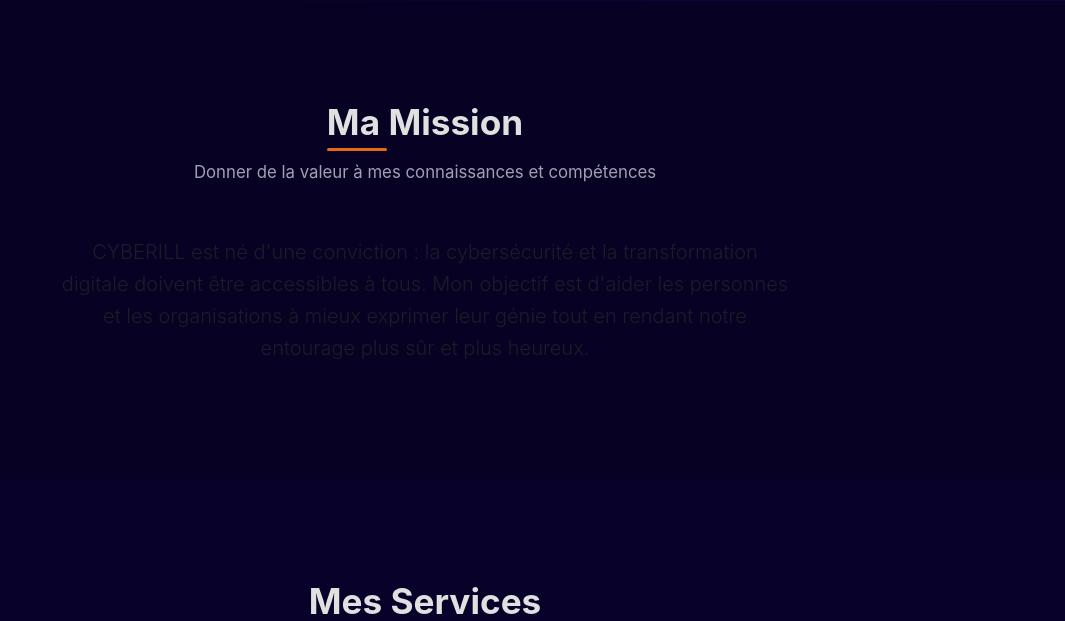
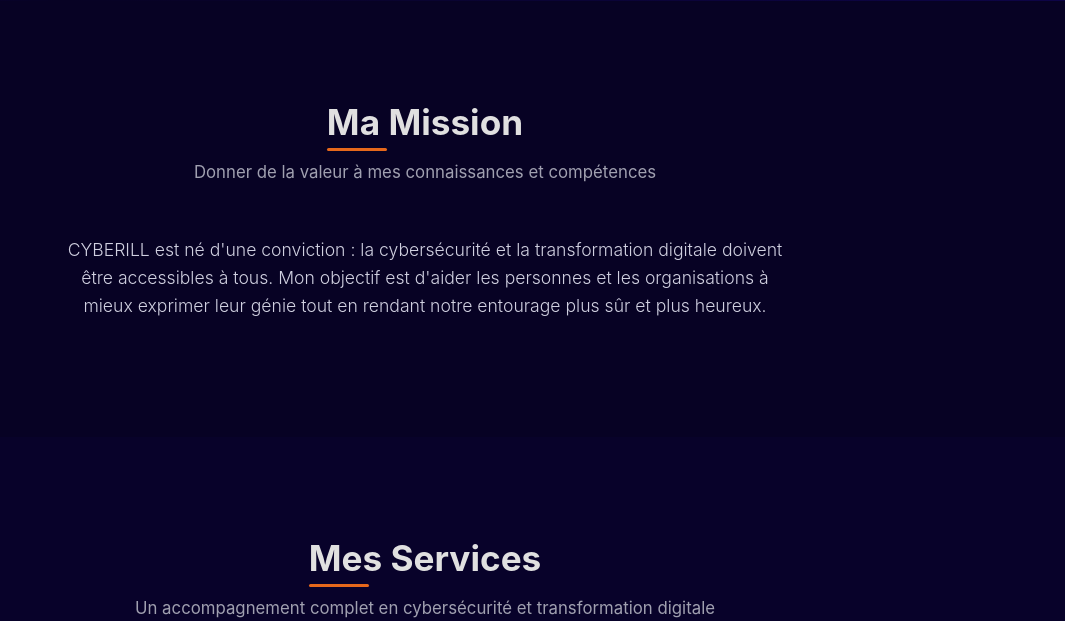
Before and after one commit to GodwillFoka/cyberill, a Django app: page / in a window 1280 px wide. Shown: the part 789-1410 px from the top of the page, without its empty margins (215-1280 px from the left). Run offline with Django 5.2, Linux system fonts and the light colour scheme.

Commit message:
Fix : texte Mission plus lisible (passage de text-muted à #D0D0E0)

```diff
--- a/core/templates/core/index.html
+++ b/core/templates/core/index.html
@@ -64,7 +64,7 @@
         <p class="section-subtitle">Donner de la valeur à mes connaissances et compétences</p>
         <div class="row justify-content-center">
             <div class="col-lg-8">
-                <p class="lead text-muted">
+                <p class="lead" style="color: #D0D0E0; font-size: 1.1rem;">
                     CYBERILL est né d'une conviction : la cybersécurité et la transformation digitale
                     doivent être accessibles à tous. Mon objectif est d'aider les personnes et les organisations
                     à mieux exprimer leur génie tout en rendant notre entourage plus sûr et plus heureux.
```
